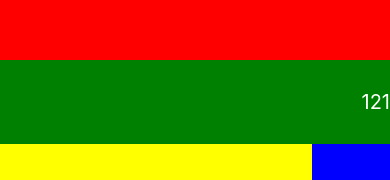
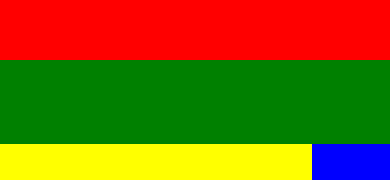
Before and after one commit to darrencavell/codedamn, a React Native app: screen / in a window 390 px wide. Shown: the part 109-289 px from the top of the page. Built offline with nearby package versions, Linux system fonts and the light colour scheme.

Commit message:
DEV-10 calculator part6
calculator part6

```diff
--- a/App.js
+++ b/App.js
@@ -21,14 +21,17 @@
   constructor(){
     super();
     this.state = {
-      resultText: ''
+      resultText: '',
+      calculationText: ''
     }
     this.ops = ["c", "+", "-", "*", "/"]
     this.nums = [[1, 2, 3], [4, 5, 6], [7, 8, 9], ['.', 0, '=']]
   }
   calculateResult(){
     const text = this.state.resultText
-    text.split('+')
+    this.setState({
+      calculationText: eval(text)
+    })
   }
   padOperate(operator){
     switch(operator){
@@ -92,7 +95,7 @@
           </Text>
         </View>
         <View style={styles.calculation}>
-          <Text style={styles.calculationText}>121</Text>
+          <Text style={styles.calculationText}>{this.state.calculationText}</Text>
         </View>
         <View style={styles.buttons}>
           <View style={styles.numbers}>
```
